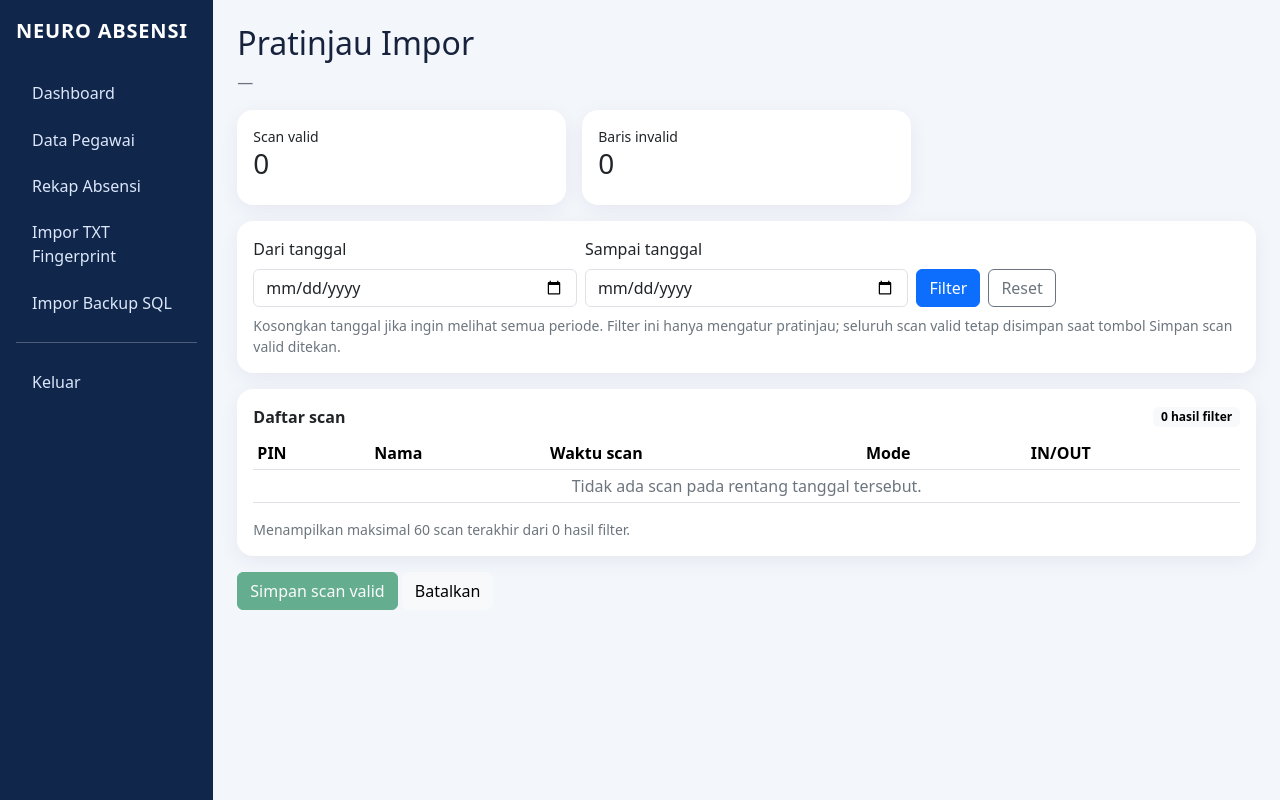
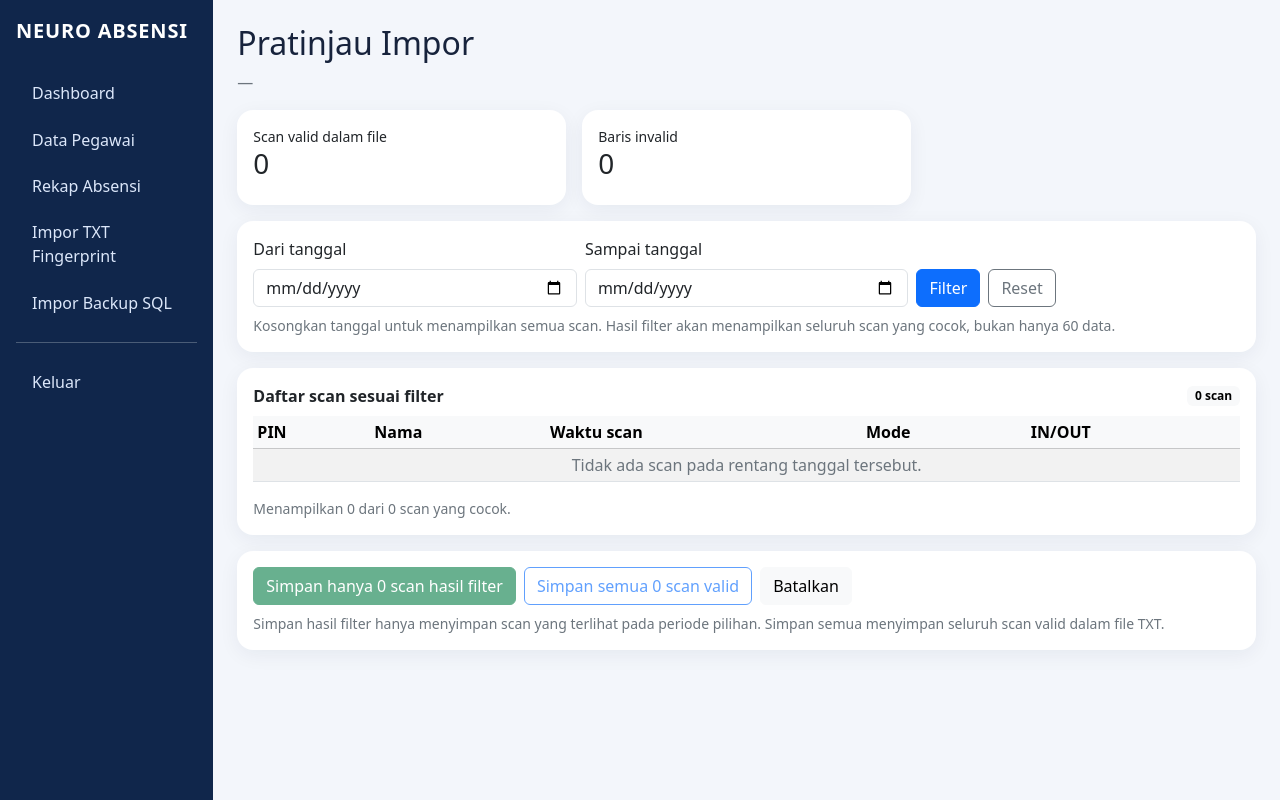
Before and after one commit to zidan121/absensi, a CodeIgniter 4 app: template app/Views/imports/preview.php in a window 1280 px wide. Run offline with PHP 8.4 and a stand-in for CodeIgniter, Linux system fonts and the light colour scheme; the template is opened without the code that fills it, so the values that code supplies are empty; some libraries are stand-ins or nearby versions.

Commit message:
Show all filtered scans and add separate save actions

```diff
--- a/app/Views/imports/preview.php
+++ b/app/Views/imports/preview.php
@@ -3,7 +3,7 @@
 <h2>Pratinjau Impor</h2>
 <p class="text-secondary"><?= esc($originalName) ?> — <?= esc($device['device_name']) ?></p>
 <div class="row g-3 mb-3">
-    <div class="col-md-4"><div class="card p-3"><small>Scan valid</small><div class="h3"><?= count($preview['records']) ?></div></div></div>
+    <div class="col-md-4"><div class="card p-3"><small>Scan valid dalam file</small><div class="h3"><?= count($preview['records']) ?></div></div></div>
     <div class="col-md-4"><div class="card p-3"><small>Baris invalid</small><div class="h3"><?= count($preview['invalid']) ?></div></div></div>
 </div>
 
@@ -25,7 +25,6 @@ $filteredRecords = array_values(array_filter($preview['records'], static functio
     return ($fromDate === '' || $scanDate >= $fromDate)
         && ($toDate === '' || $scanDate <= $toDate);
 }));
-$shownRecords = array_slice($filteredRecords, -60);
 ?>
 <form method="get" action="/impor/preview" class="card p-3 mb-3">
     <div class="row g-2 align-items-end">
@@ -42,19 +41,19 @@ $shownRecords = array_slice($filteredRecords, -60);
             <a class="btn btn-outline-secondary" href="/impor/preview">Reset</a>
         </div>
     </div>
-    <small class="text-secondary mt-2">Kosongkan tanggal jika ingin melihat semua periode. Filter ini hanya mengatur pratinjau; seluruh scan valid tetap disimpan saat tombol Simpan scan valid ditekan.</small>
+    <small class="text-secondary mt-2">Kosongkan tanggal untuk menampilkan semua scan. Hasil filter akan menampilkan seluruh scan yang cocok, bukan hanya 60 data.</small>
 </form>
 
 <div class="card p-3 mb-3">
     <div class="d-flex flex-wrap justify-content-between align-items-center gap-2 mb-2">
-        <strong>Daftar scan</strong>
-        <span class="badge text-bg-light"><?= count($filteredRecords) ?> hasil filter</span>
+        <strong>Daftar scan sesuai filter</strong>
+        <span class="badge text-bg-light"><?= count($filteredRecords) ?> scan</span>
     </div>
-    <div class="table-responsive">
-        <table class="table table-sm">
-            <thead><tr><th>PIN</th><th>Nama</th><th>Waktu scan</th><th>Mode</th><th>IN/OUT</th></tr></thead>
+    <div class="table-responsive" style="max-height: 650px; overflow-y: auto;">
+        <table class="table table-sm table-striped table-hover">
+            <thead class="table-light"><tr><th>PIN</th><th>Nama</th><th>Waktu scan</th><th>Mode</th><th>IN/OUT</th></tr></thead>
             <tbody>
-                <?php foreach ($shownRecords as $record): ?>
+                <?php foreach ($filteredRecords as $record): ?>
                 <tr>
                     <td><?= esc($record['pin']) ?></td>
                     <td><?= esc($record['employee_name_source']) ?></td>
@@ -63,20 +62,32 @@ $shownRecords = array_slice($filteredRecords, -60);
                     <td><?= esc($record['inout_mode']) ?></td>
                 </tr>
                 <?php endforeach ?>
-                <?php if (empty($shownRecords)): ?>
+                <?php if (empty($filteredRecords)): ?>
                 <tr><td colspan="5" class="text-center text-secondary">Tidak ada scan pada rentang tanggal tersebut.</td></tr>
                 <?php endif ?>
             </tbody>
         </table>
     </div>
-    <small class="text-secondary">Menampilkan maksimal 60 scan terakhir dari <?= count($filteredRecords) ?> hasil filter.</small>
+    <small class="text-secondary">Menampilkan <?= count($filteredRecords) ?> dari <?= count($filteredRecords) ?> scan yang cocok.</small>
 </div>
+
 <?php if (count($preview['invalid'])): ?>
 <div class="alert alert-warning">Ada <?= count($preview['invalid']) ?> baris invalid. Baris tersebut tidak disimpan sebagai scan sah.</div>
 <?php endif ?>
-<form method="post" action="/impor/proses">
+
+<form method="post" action="/impor/proses" class="card p-3">
     <?= csrf_field() ?>
-    <button class="btn btn-success" <?= empty($preview['records']) ? 'disabled' : '' ?>>Simpan scan valid</button>
-    <a class="btn btn-light" href="/impor">Batalkan</a>
+    <input type="hidden" name="from_date" value="<?= esc($fromDate) ?>">
+    <input type="hidden" name="to_date" value="<?= esc($toDate) ?>">
+    <div class="d-flex flex-wrap gap-2">
+        <button class="btn btn-success" name="save_scope" value="filtered" <?= empty($filteredRecords) ? 'disabled' : '' ?>>
+            Simpan hanya <?= count($filteredRecords) ?> scan hasil filter
+        </button>
+        <button class="btn btn-outline-primary" name="save_scope" value="all" <?= empty($preview['records']) ? 'disabled' : '' ?>>
+            Simpan semua <?= count($preview['records']) ?> scan valid
+        </button>
+        <a class="btn btn-light" href="/impor">Batalkan</a>
+    </div>
+    <small class="text-secondary mt-2">Simpan hasil filter hanya menyimpan scan yang terlihat pada periode pilihan. Simpan semua menyimpan seluruh scan valid dalam file TXT.</small>
 </form>
 <?= $this->endSection() ?>
```
